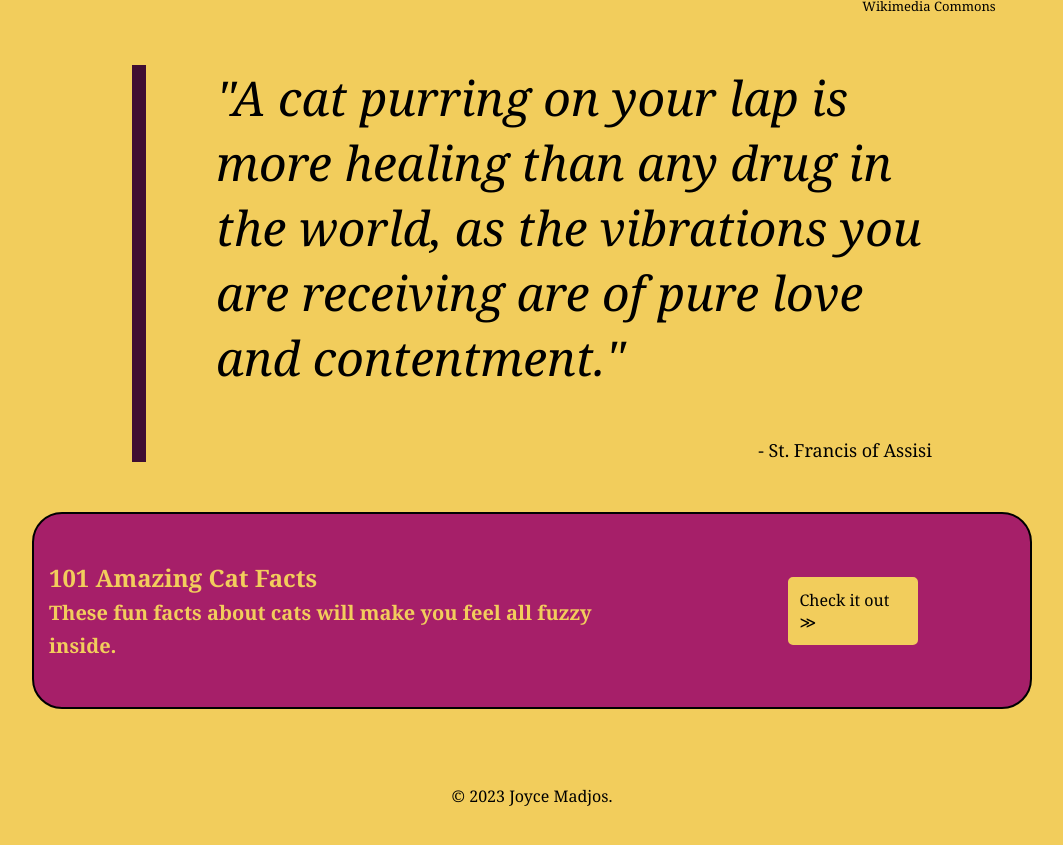
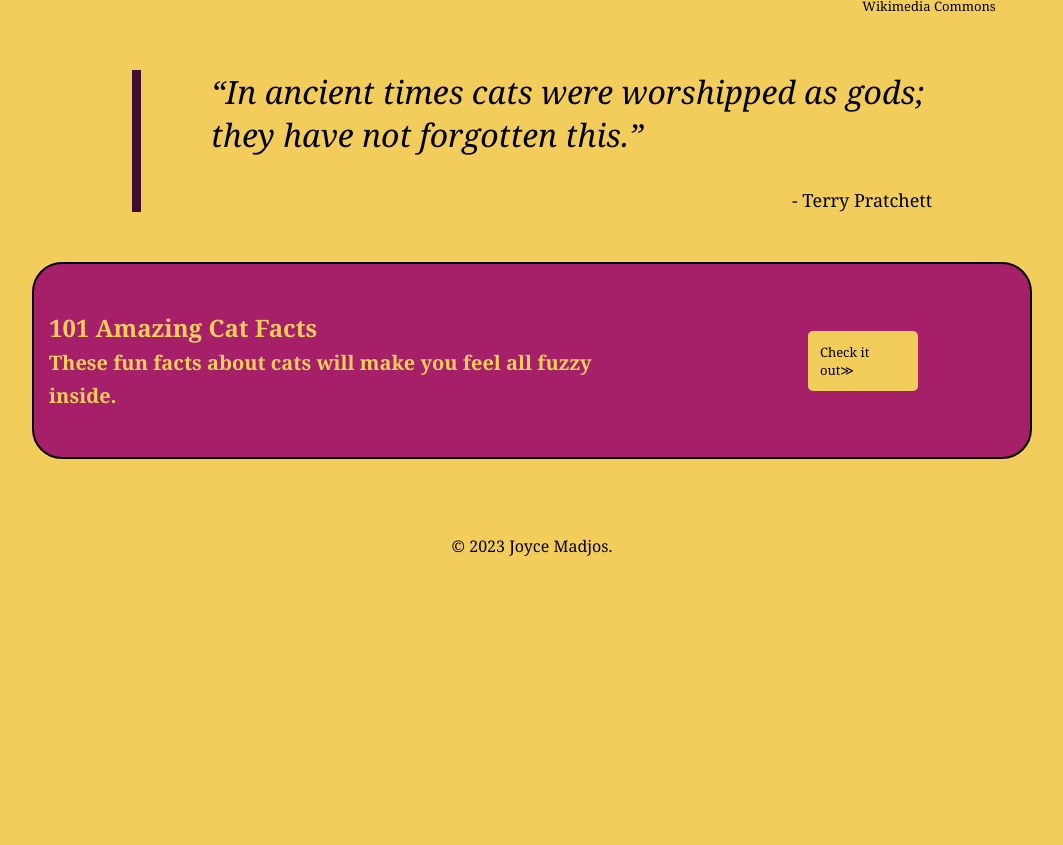
Before and after one commit to joyce-madjos/Cat-Kingdom, a plain HTML site: page index.html in a window 1280 px wide. Shown: the part 1196-2041 px from the top of the page, without its empty margins (108-1171 px from the left). After the commit the page ends 1823 px from the top, so only its background shows below. Drawn offline with Linux system fonts and the light colour scheme.

Commit message:
Edit quote

```diff
--- a/index.html
+++ b/index.html
@@ -165,12 +165,10 @@
       <div id="section-3" class="section-3">
         <p class="quote">
           <i
-            >"A cat purring on your lap is more healing than any drug in the
-            world, as the vibrations you are receiving are of pure love and
-            contentment."</i
+            >“In ancient times cats were worshipped as gods; they have not forgotten this.”</i
           >
         </p>
-        <p class="quote-author">- St. Francis of Assisi</p>
+        <p class="quote-author"> - Terry Pratchett</p>
       </div>
       <div id="section-4" class="section-4">
         <h4>
@@ -186,7 +184,7 @@
             href="https://cvillecatcare.com/veterinary-topics/101-amazing-cat-facts-fun-trivia-about-your-feline-friend/"
             target="_blank"
             rel="noopener noreferrer"
-            >Check it out &#8811;</a
+            >Check it out&#8811;</a
           >
         </div>
       </div>
--- a/style.css
+++ b/style.css
@@ -171,11 +171,11 @@ text-align: justify;
 
 .section-3{
   border-left: 0.3em solid #400E32;
-  margin-top: 5%;
+  margin-top: 5.5%;
   margin-left: 10%;
   margin-right: 10%;
   padding-left: 7%;
-  font-size: 3em;
+  font-size: 2em;
 }
 
 .quote-author{
@@ -202,6 +202,7 @@ text-align: justify;
   border-radius: 5px;
   color: #F2CD5C;
   background-color: #F2CD5C;
+  font-size: small;
 }
 
 .right-section-4:hover{
```
